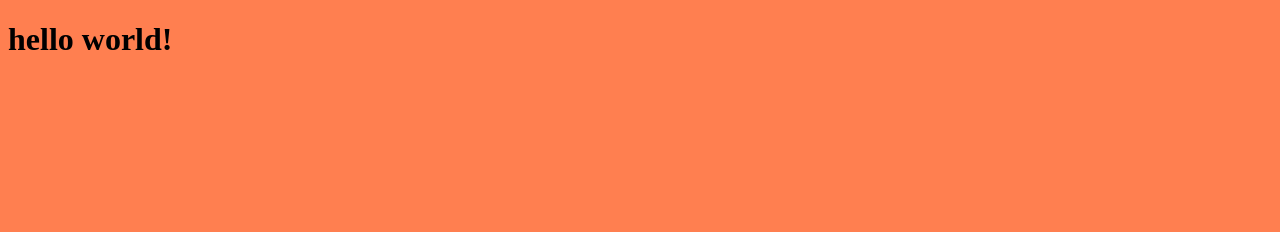
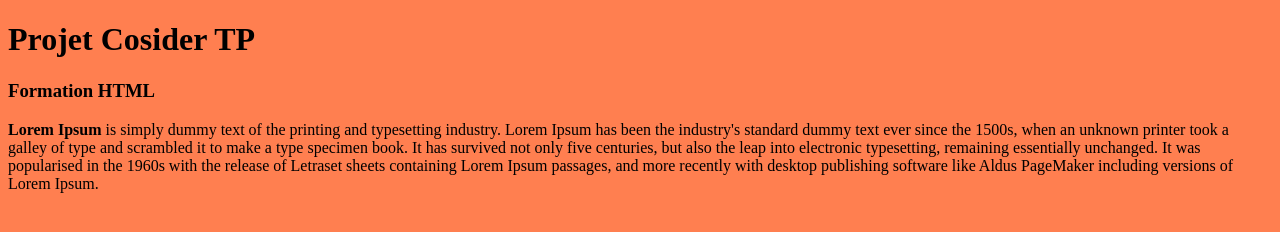
Before and after one commit to mourad-mouzai/cosider-tp, a plain HTML site: page index.html in a window 1280 px wide. Drawn offline with Linux system fonts and the light colour scheme.

Commit message:
Second Commit

```diff
--- a/index.html
+++ b/index.html
@@ -9,10 +9,10 @@
 </head>
 <body>
     <div id="prin_div" class="principal_Class">
-        <H1>hello world!</H1>
-
     </div>
-
+    <H1>Projet Cosider TP</H1>
+    <H3>Formation HTML</H3>
+    <p><b>Lorem Ipsum</b> is simply dummy text of the printing and typesetting industry. Lorem Ipsum has been the industry's standard dummy text ever since the 1500s, when an unknown printer took a galley of type and scrambled it to make a type specimen book. It has survived not only five centuries, but also the leap into electronic typesetting, remaining essentially unchanged. It was popularised in the 1960s with the release of Letraset sheets containing Lorem Ipsum passages, and more recently with desktop publishing software like Aldus PageMaker including versions of Lorem Ipsum.</p>
     <script>
     </script>
 </body>
```
